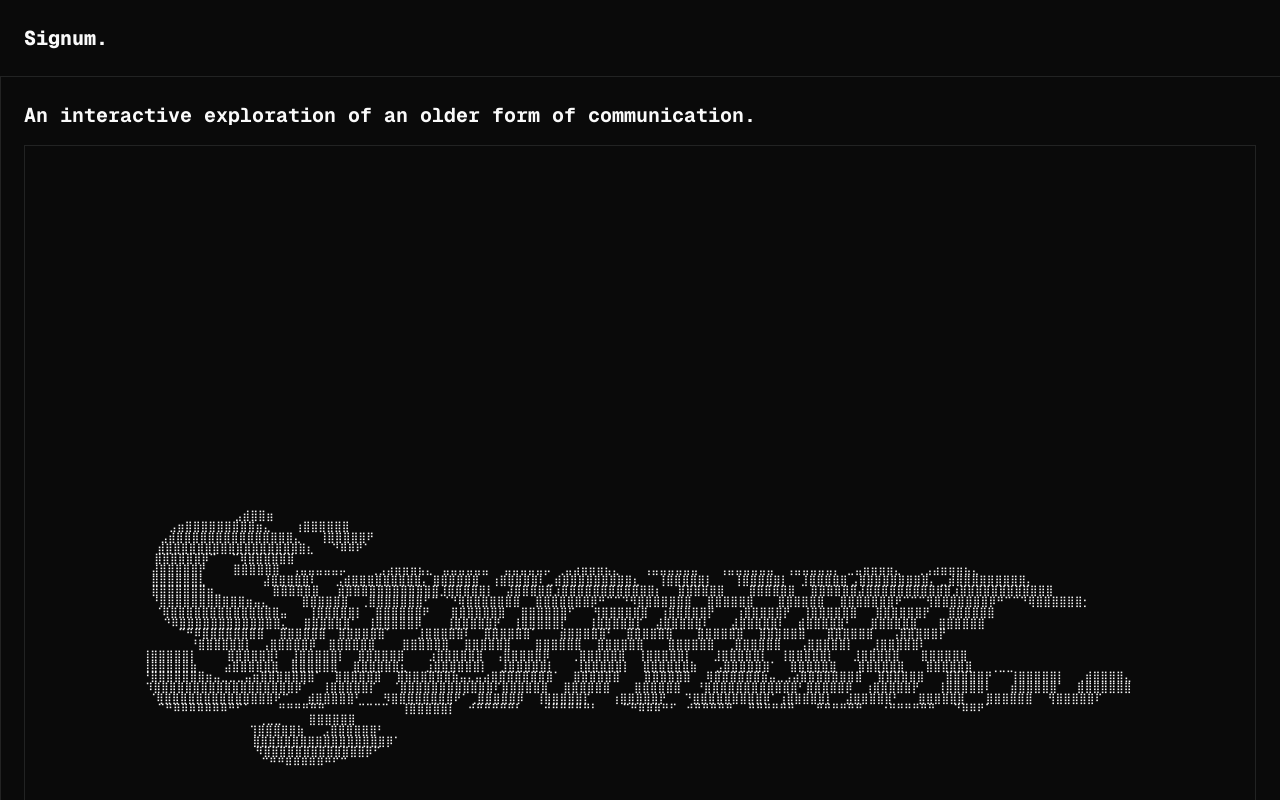
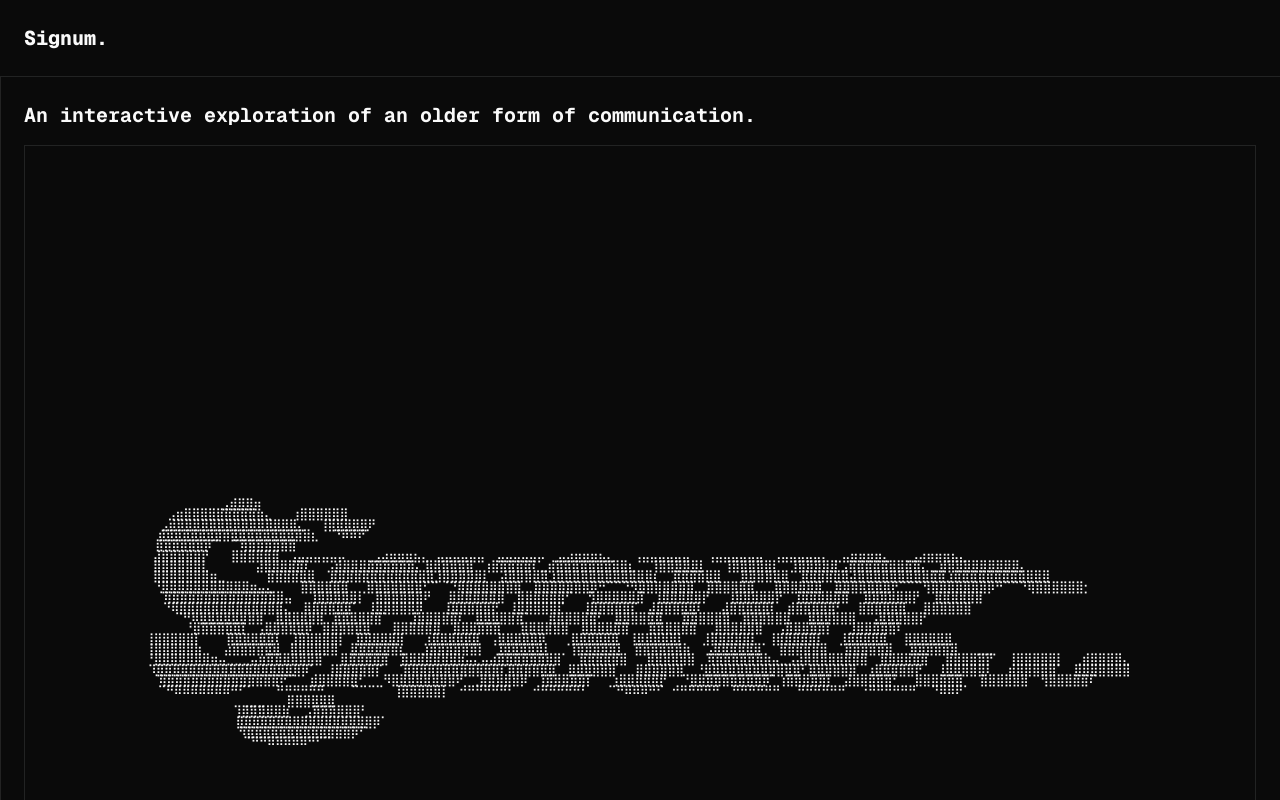
Before and after one commit to PythonAtSea/signum, a Next.js app: page / in a window 1280 px wide. Shown: the top 800 px of the page. Built offline with nearby package versions, Linux system fonts and the light colour scheme; a web font is replaced by a local one.

Commit message:
fix: adjust text scaling for better display

```diff
--- a/src/components/art.tsx
+++ b/src/components/art.tsx
@@ -586,7 +586,7 @@ export default function Art() {
 
   return (
     <div className="border border-border bg-background flex flex-col items-center justify-center">
-      <pre className="font-code text-[clamp(1px,calc((100vw-48px)/115),20px)] whitespace-pre-wrap leading-none">
+      <pre className="font-code text-[clamp(1px,calc((100vw-48px)/100),20px)] leading-[calc(clamp(1px,calc((100vw-48px)/100),20px)*0.8425)] tracking-[-.08em]">
         {displayText}
       </pre>
     </div>
```
